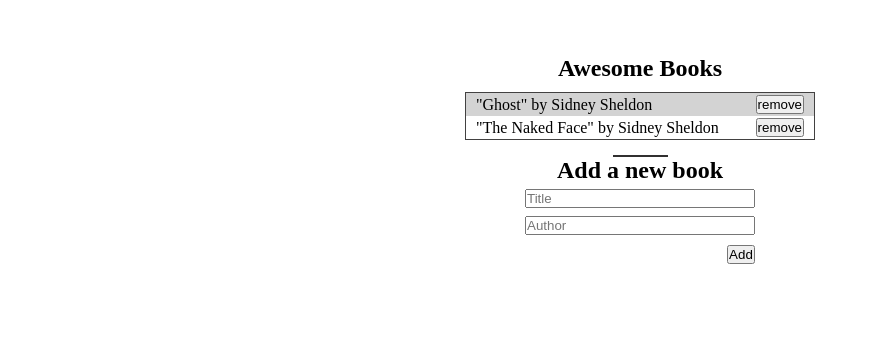
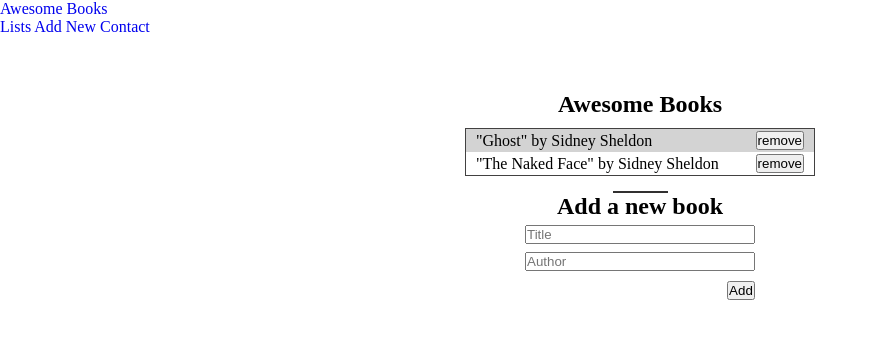
Before and after one commit to eerapheal/Ralph-Harry-book, a website: page index.html in a window 1280 px wide. Shown: the whole page, without its empty margins (0-878 px from the left). Drawn offline with Linux system fonts and the light colour scheme.

Commit message:
nav items add

```diff
--- a/index.html
+++ b/index.html
@@ -8,11 +8,24 @@
     <title>Awesome Books</title>
 </head>
 <body>
-    <section class="heading_container">
+  <header>
+    <nav>
+      <div>
+       <a href="#">Awesome Books</a>
+       <div>
+        <a href="#">Lists</a>
+        <a href="#">Add New</a>
+        <a href="#">Contact</a>
+       </div>
+      </div>
+
+    </nav>
+  </header>
+  <section class="heading_container">
         <h1 class="awesome">Awesome Books</h1>
         <div class="book-list" id="book-list"></div>
-    </section>
-    <section class="form_container">
+  </section>
+  <section class="form_container">
         <div class ="line"></div>
         <h2>Add a new book</h2>
         <form id="book-form" class="book-form">
--- a/main.css
+++ b/main.css
@@ -2,6 +2,8 @@
   padding: 0;
   margin: 0;
   box-sizing: border-box;
+  list-style: none;
+  text-decoration: none;
 }
 
 form {
```
Also changed, not shown: book.js (line endings or trailing spaces).
